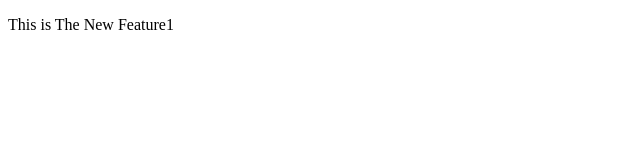
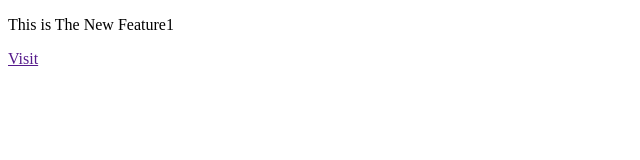
Before and after one commit to Omg0852/Demo, a plain HTML site: page index.html in a window 1280 px wide. Shown: the full height of the page, 0-640 px from the left. Drawn offline with Linux system fonts and the light colour scheme.

Commit message:
Link is added

```diff
--- a/index.html
+++ b/index.html
@@ -7,5 +7,6 @@
 </head>
 <body>
     <p>This is The New Feature1 </p>
+    <a href=""> Visit</a>
 </body>
 </html>
```
